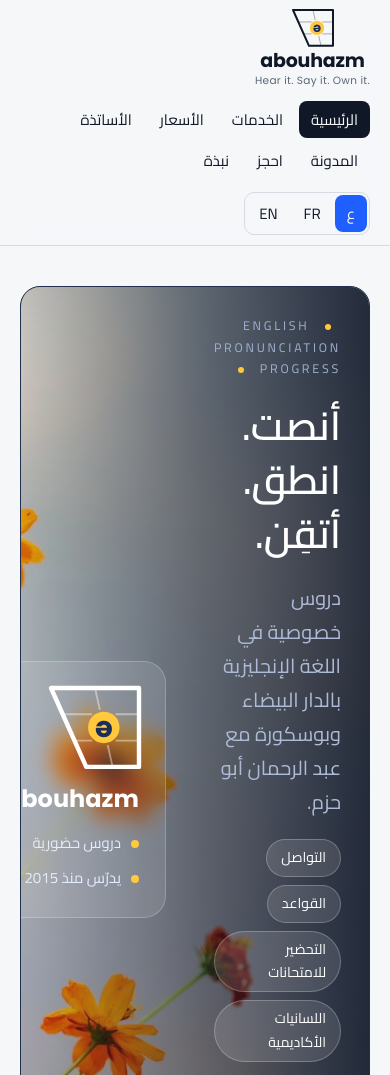
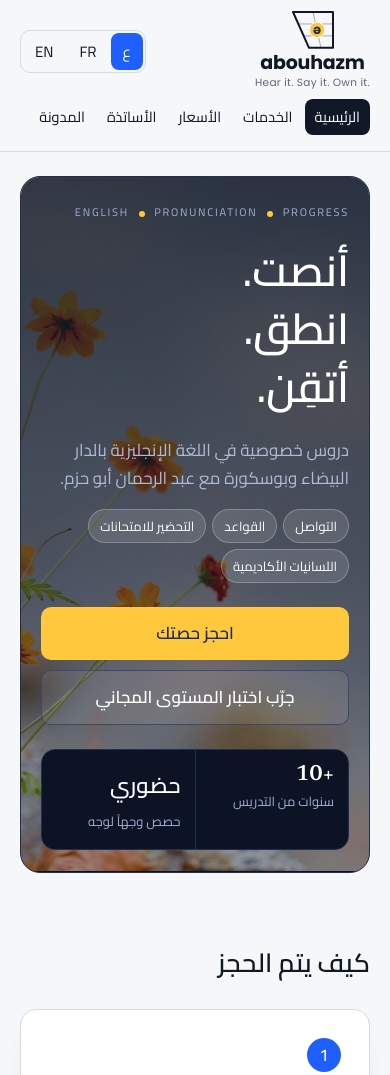
Before and after one commit to waterandbroom/abouhazm-site., a plain HTML site: page index.html in a window 390 px wide. Shown: the top 1075 px of the page. Drawn offline with Linux system fonts and the light colour scheme.

Commit message:
Add files via upload

```diff
--- a/assets/style.css
+++ b/assets/style.css
@@ -113,3 +113,25 @@ header{align-items:center;padding-top:10px;padding-bottom:10px}
 /* v7 */
 .join{margin-top:56px;padding-top:32px;border-top:1px solid var(--line)}.join form{max-width:560px}.join .ck{display:flex;gap:10px;align-items:flex-start;font-weight:400;font-size:14.5px}.join .ck input{margin-top:4px;flex:none}.join input[type=file]{padding:9px}
 @media(min-width:781px){.chips{flex-wrap:nowrap;gap:6px}.chips a{padding:6px 11px;font-size:13.5px;white-space:nowrap}}
+/* v7b: mobile fixes + social icons in brand colours */
+.soc a{background:#1B2E5A;color:#FFC83D;border-radius:50%;display:grid;place-items:center;width:38px;height:38px;transition:.2s}.soc a:hover{background:#FFC83D;color:#1B2E5A}.soc svg{width:19px;height:19px}
+@media(max-width:780px){
+.hero{grid-template-columns:1fr;gap:18px}
+.factcard{display:none}
+.page{padding-top:24px;padding-bottom:48px}
+.heroWrap{padding:26px 20px 22px;min-height:0}
+.heroWrap::before,[dir=rtl] .heroWrap::before{background:linear-gradient(180deg,rgba(11,19,36,.82),rgba(11,19,36,.62) 55%,rgba(11,19,36,.35))}
+.hero h1{font-size:clamp(36px,11vw,50px)}
+.heroWrap .lead{font-size:17px;line-height:1.6}
+.eyebrow{font-size:11px;letter-spacing:.16em;white-space:nowrap}.eyebrow i{margin:0 .5em}
+.chips{gap:6px;margin-top:16px}.chips a{font-size:13px;padding:5px 11px;white-space:nowrap}
+.heroWrap .row{flex-direction:column;gap:10px}.heroWrap .row .btn{width:100%;text-align:center;box-sizing:border-box}
+.stats{margin-top:24px;grid-template-columns:1fr 1fr}.stats div{padding:14px}.stats b{font-size:22px}.stats span{font-size:13px}
+header{display:flex;flex-wrap:wrap;align-items:center;justify-content:space-between;gap:8px 12px;padding:12px var(--pad)}
+header .brand{order:1}header .lang{order:2}
+header nav{order:3;width:100%;flex-wrap:nowrap;overflow-x:auto;gap:2px;padding-bottom:4px;scrollbar-width:none}
+header nav::-webkit-scrollbar{display:none}header nav a{white-space:nowrap;padding:6px 10px;font-size:14.5px}
+.fbar{flex-direction:column;align-items:flex-start;gap:14px}
+}
+
+.prof{display:flex;gap:28px;align-items:center;flex-wrap:wrap}.prof .portrait{width:150px;height:188px;object-fit:cover;border-radius:18px;border:3px solid #FFC83D;flex:none}.prof>div{flex:1;min-width:240px}.prof h1{margin-top:0}
```
Also changed, not shown: en/french-lessons/index.html (+1 -1 lines), fr/cours-de-francais/index.html (+1 -1 lines), french-lessons/index.html (+1 -1 lines), assets/zine.jpg (added), version.txt.
